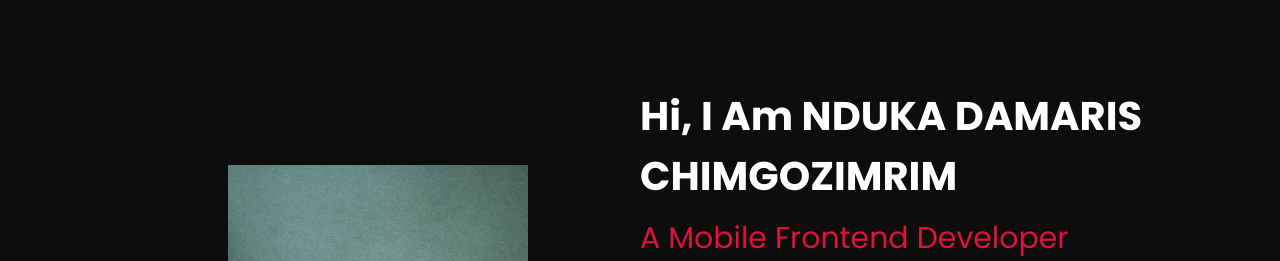
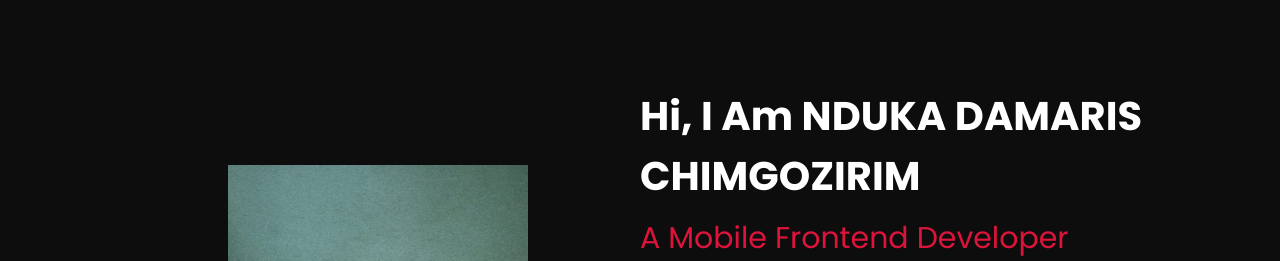
Before and after one commit to Boluwatife90/damaris-port, a plain HTML site: page index.html in a window 1280 px wide. Shown: the top 261 px of the page. Drawn offline with Linux system fonts and the light colour scheme.

Commit message:
Update index.html

```diff
--- a/index.html
+++ b/index.html
@@ -35,7 +35,7 @@
     </div>
 
     <div class="content">
-        <h3>hi, i am NDUKA DAMARIS CHIMGOZIMRIM  </h3>
+        <h3>hi, i am NDUKA DAMARIS CHIMGOZIRIM  </h3>
         <span>A Mobile Frontend  Developer</span>
         <p style="font-weight: bolder;">dedicated mobile frontend developer skilled in building intuitive,
             scalable, and high-performance applications using Flutter. Experienced in translating UI/UX designs
```
